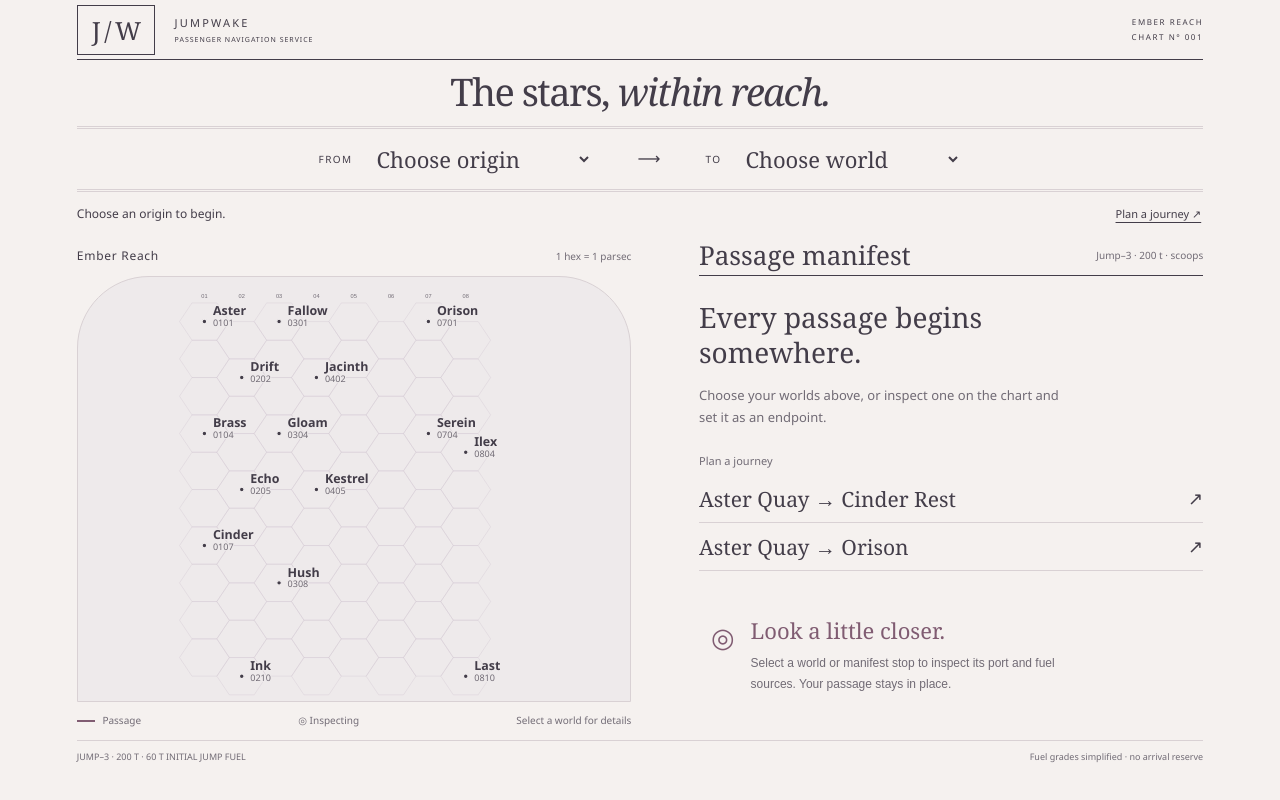
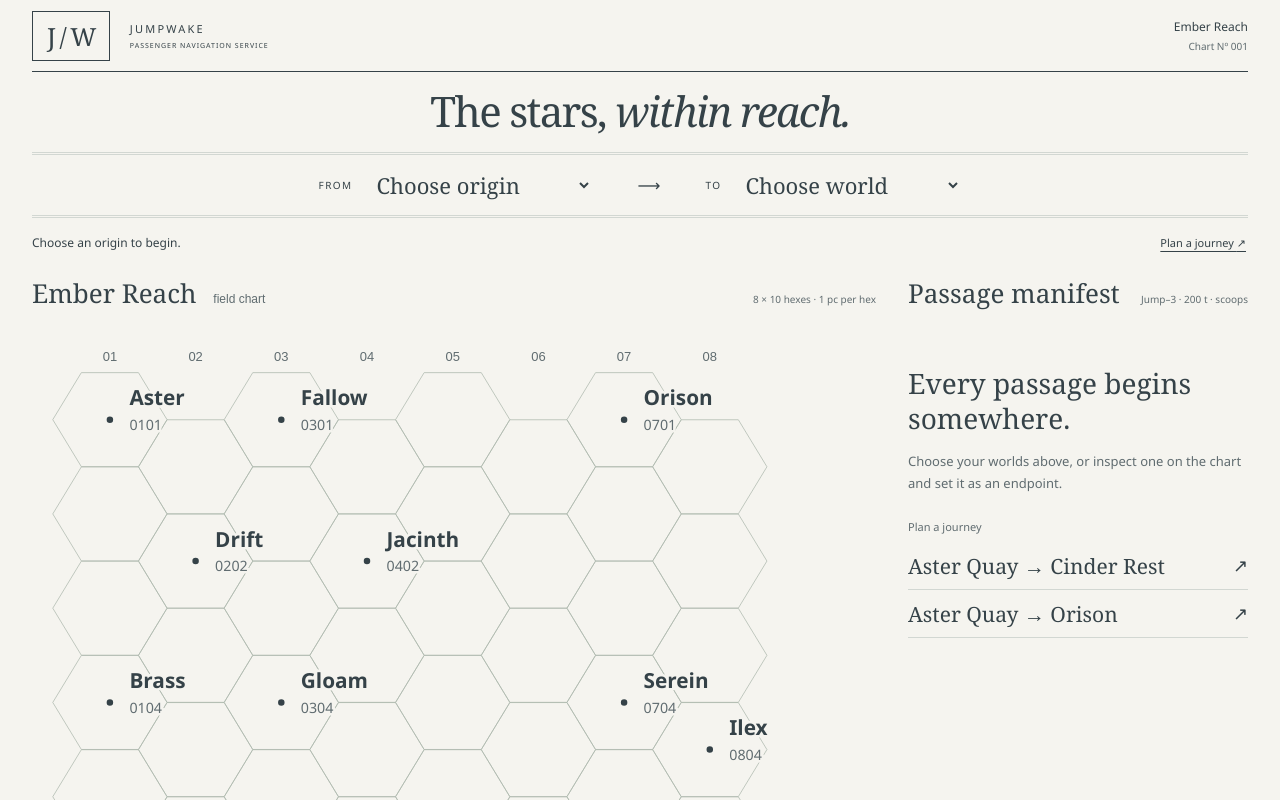
Before and after one commit to mkenter/jumpwake, a React (Vite) app: page / in a window 1280 px wide. Shown: the top 800 px of the page. Built offline with nearby package versions, Linux system fonts and the light colour scheme.

Commit message:
Restore refined Design 3 around calculated passages

```diff
--- a/src/components/PassageThree/PassageChart/PassageChart.module.css
+++ b/src/components/PassageThree/PassageChart/PassageChart.module.css
@@ -1,17 +1,16 @@
 .chart {
   display: block;
   width: 100%;
-  height: 464px;
-  background: #eeeaeb;
-  border: 1px solid var(--line);
-  border-radius: 72px 72px 0 0;
-  padding: 14px 6px 5px;
+  height: auto;
+  aspect-ratio: 650 / 800;
+  max-height: 1040px;
   overflow: hidden;
 }
 .grid polygon {
   fill: none;
-  stroke: #cfc5cf;
-  stroke-width: 0.65;
+  stroke: #aeb9ae;
+  stroke-width: 0.75;
+  vector-effect: non-scaling-stroke;
 }
 .coordinate {
   font:
@@ -22,7 +21,7 @@
 .route {
   fill: none;
   stroke: var(--accent);
-  stroke-width: 2.5;
+  stroke-width: 2;
   stroke-linejoin: round;
   pointer-events: none;
 }
@@ -35,7 +34,7 @@
 }
 .star {
   fill: var(--ink);
-  stroke: #eeeaeb;
+  stroke: var(--paper);
   stroke-width: 2;
   pointer-events: none;
 }
@@ -48,7 +47,7 @@
   pointer-events: none;
 }
 .selected .halo {
-  fill: #805c720a;
+  fill: #75566b0c;
   stroke: var(--accent);
   stroke-width: 1.5;
 }
@@ -66,32 +65,27 @@
   fill: var(--accent);
 }
 .name {
-  font-size: 22px;
+  font-size: 16px;
   font-weight: 600;
   fill: var(--ink);
 }
 .name,
 .code {
   paint-order: stroke;
-  stroke: #eeeaeb;
+  stroke: var(--paper);
   stroke-width: 4px;
   stroke-linejoin: round;
 }
 .code {
-  font-size: 16px;
+  font-size: 11px;
   fill: var(--muted);
-}
-@media (min-width: 701px) and (max-height: 850px) {
-  .chart {
-    height: 426px;
-  }
 }
 @media (max-width: 700px) {
   .chart {
-    height: auto;
-    aspect-ratio: 650 / 716;
-    border-radius: 44px 44px 0 0;
-    padding: 8px 0 0;
+    max-height: none;
+  }
+  .onRoute .star {
+    r: 11px;
   }
   .name {
     font-size: 22px;
--- a/src/components/PassageThree/PassageChart/PassageChart.tsx
+++ b/src/components/PassageThree/PassageChart/PassageChart.tsx
@@ -33,7 +33,7 @@ export function PassageChart({
   return (
     <svg
       className={styles.chart}
-      viewBox="-22 -16 650 716"
+      viewBox="-22 -18 650 800"
       role="group"
       aria-label="Ember Reach subsector. Select a world to inspect; use its details to change endpoints."
     >
@@ -123,7 +123,7 @@ export function PassageChart({
               className={styles.star}
               cx={p.x}
               cy={p.y}
-              r={index >= 0 ? 12 : 4}
+              r={index >= 0 ? 7 : 3.5}
             />
             <text className={styles.name} x={p.x + 15} y={p.y - 11}>
               {world.name.split(' ')[0]}
--- a/src/components/PassageThree/PassageThree.module.css
+++ b/src/components/PassageThree/PassageThree.module.css
@@ -1,13 +1,13 @@
 .page {
-  --ink: #433d49;
-  --muted: #716b75;
-  --accent: #805c72;
-  --line: #d9d1d4;
-  --paper: #f5f1ef;
+  --ink: #354248;
+  --muted: #606c70;
+  --accent: #75566b;
+  --line: #d2d7d2;
+  --paper: #f5f4ef;
   color: var(--ink);
   background: var(--paper);
   min-height: 100vh;
-  padding: 0 6%;
+  padding: 0 max(32px, calc((100vw - 1680px) / 2));
 }
 .page h1,
 .page h2,
@@ -27,7 +27,7 @@
   outline-offset: 3px;
 }
 .header {
-  min-height: 70px;
+  min-height: 72px;
   display: flex;
   align-items: center;
   gap: 20px;
@@ -55,9 +55,15 @@
 }
 .header .issue {
   margin-left: auto;
-  font-size: 8px;
+  font-size: 12px;
+  letter-spacing: 0;
   line-height: 1.8;
   text-align: right;
+}
+.issue > span {
+  display: block;
+  font-size: 10px;
+  color: var(--muted);
 }
 .title {
   text-align: center;
@@ -143,8 +149,10 @@
 }
 .workspace {
   display: grid;
-  grid-template-columns: 1.1fr 1fr;
-  gap: 6%;
+  grid-template-columns: minmax(0, 1fr) 340px;
+  gap: 32px;
+  align-items: start;
+  padding-top: 12px;
 }
 .mapPanel {
   min-width: 0;
@@ -152,15 +160,25 @@
 .mapHeading,
 .sectionHead {
   display: flex;
-  align-items: center;
+  align-items: baseline;
   justify-content: space-between;
-  gap: 12px;
-  min-height: 40px;
+  gap: 8px 12px;
+  min-height: 64px;
+  padding-bottom: 16px;
 }
-.mapHeading h2 {
-  font-size: 12px;
-  font-weight: 500;
-  letter-spacing: 0.06em;
+.mapHeading h2,
+.sectionHead h2 {
+  font:
+    26px/1.2 Georgia,
+    serif;
+}
+.mapHeading h2 span {
+  margin-left: 10px;
+  font:
+    12px 'Avenir Next',
+    Avenir,
+    sans-serif;
+  color: var(--muted);
 }
 .mapHeading > span,
 .sectionHead > span {
@@ -168,12 +186,9 @@
   color: var(--muted);
 }
 .sectionHead {
-  border-bottom: 1px solid var(--ink);
-}
-.sectionHead h2 {
-  font:
-    26px Georgia,
-    serif;
+  flex-wrap: wrap;
+  align-content: start;
+  row-gap: 4px;
 }
 .mapCaption {
   display: flex;
@@ -201,21 +216,21 @@
 .stop {
   width: 100%;
   display: grid;
-  grid-template-columns: 24px 1fr auto;
+  grid-template-columns: 22px minmax(0, 1fr) auto;
   align-items: start;
   gap: 10px;
   border: 0;
   border-bottom: 1px solid var(--line);
-  padding: 10px 8px;
+  padding: 14px 10px;
   background: none;
   text-align: left;
 }
 .stop:hover,
 .highlightStop {
-  background: #805c720a;
+  background: #e7ece780;
 }
 .activeStop {
-  background: #805c7214;
+  background: #e7ece7;
   box-shadow: inset 2px 0 var(--accent);
 }
 .ordinal {
@@ -227,31 +242,26 @@
   min-width: 0;
 }
 .stopTitle {
-  display: flex;
-  align-items: baseline;
-  justify-content: space-between;
-  gap: 8px;
+  display: block;
   font:
-    21px Georgia,
+    21px/1.2 Georgia,
     serif;
 }
 .stopTitle small {
+  display: block;
+  margin-top: 5px;
   font:
-    10px 'Avenir Next',
+    10px/1.5 'Avenir Next',
     Avenir,
     sans-serif;
   color: var(--muted);
-  white-space: nowrap;
 }
 .stopAction {
   font-size: 12px;
 }
 .stopDetails {
-  display: flex;
-  flex-wrap: wrap;
-  align-items: baseline;
-  justify-content: space-between;
-  gap: 2px 12px;
+  display: grid;
+  gap: 4px;
   margin-top: 5px;
   line-height: 1.4;
 }
@@ -263,39 +273,15 @@
 .price {
   font-size: 11px;
   padding-top: 4px;
-  min-width: 48px;
   text-align: right;
   white-space: nowrap;
 }
 .manifestNote {
   font-size: 10px;
   color: var(--muted);
-  padding: 7px 0;
+  padding: 14px 0;
+  line-height: 1.7;
   border-bottom: 3px double var(--line);
-}
-.inspectionHint {
-  display: flex;
-  gap: 16px;
-  padding: 28px 12px;
-  color: var(--accent);
-}
-.inspectionHint > span {
-  font-size: 27px;
-}
-.inspectionHint p {
-  font:
-    22px Georgia,
-    serif;
-}
-.inspectionHint p span {
-  display: inline-block;
-  font:
-    12px/1.7 'Avenir Next',
-    Avenir,
-    sans-serif;
-  color: var(--muted);
-  margin-top: 8px;
-  max-width: 340px;
 }
 .empty {
   padding: 24px 0 16px;
@@ -363,45 +349,40 @@
   overflow: hidden;
   clip-path: inset(50%);
 }
-@media (min-width: 701px) and (max-height: 850px) {
-  .header {
-    min-height: 60px;
+@media (max-width: 1100px) {
+  .workspace {
+    display: block;
+    padding-top: 20px;
   }
-  .title {
-    padding: 10px 0 12px;
+  .mobileTabs {
+    display: flex;
+    border-bottom: 1px solid var(--line);
   }
-  .title h1 {
-    font-size: 38px;
+  .mobileTabs button {
+    flex: 1;
+    min-height: 44px;
+    background: transparent;
+    border: 0;
+    border-bottom: 2px solid transparent;
+    font-size: 12px;
+    color: var(--muted);
   }
-  .journeySummary {
-    min-height: 40px;
-  }
-  .stop {
-    padding-top: 8px;
-    padding-bottom: 8px;
-  }
-  .footer {
-    margin-top: 12px;
-    padding: 9px 0;
+  .mobileTabs button[aria-pressed='true'] {
+    color: var(--ink);
+    border-bottom-color: var(--accent);
   }
 }
 @media (min-width: 701px) and (max-width: 1100px) {
   .page {
-    padding: 0 3%;
+    padding-inline: 24px;
   }
-  .workspace {
-    gap: 4%;
+  .mapHeading {
+    flex-wrap: wrap;
+    align-content: start;
+    row-gap: 4px;
   }
-  .sectionHead {
-    align-items: baseline;
-    flex-wrap: wrap;
-    padding-bottom: 7px;
-  }
-  .sectionHead h2 {
-    font-size: 23px;
-  }
-  .stopTitle {
-    flex-wrap: wrap;
+  .mapHeading h2 span {
+    display: none;
   }
   .endpoints {
     gap: 20px;
@@ -412,7 +393,7 @@
 }
 @media (max-width: 700px) {
   .page {
-    padding: 0 20px;
+    padding: 0 16px;
   }
   .header {
     min-height: 60px;
@@ -453,8 +434,7 @@
   }
   .endpoints select {
     width: 100%;
-    font-family: inherit;
-    font-size: 16px;
+    font-size: 20px;
     display: block;
   }
   .journeySummary {
@@ -468,40 +448,33 @@
   .optimizationLabel {
     display: none;
   }
-  .mobileTabs {
-    display: flex;
-    border-bottom: 1px solid var(--line);
+  .mapPanel {
+    width: calc(100% + 24px);
+    margin-inline: -12px;
   }
-  .mobileTabs button {
-    flex: 1;
-    min-height: 44px;
-    background: transparent;
-    border: 0;
-    border-bottom: 2px solid transparent;
-    font-size: 12px;
-    color: var(--muted);
+  .mapHeading,
+  .mapCaption {
+    margin-inline: 12px;
   }
-  .mobileTabs button[aria-pressed='true'] {
-    color: var(--ink);
-    border-bottom-color: var(--accent);
+  .mapHeading,
+  .sectionHead {
+    min-height: 64px;
   }
-  .workspace {
-    display: block;
-    padding-top: 8px;
+  .mapHeading h2,
+  .sectionHead h2 {
+    font-size: 24px;
   }
-  .mapHeading {
-    min-height: 34px;
+  .mapHeading h2 span {
+    display: none;
+  }
+  .mapHeading > span {
+    max-width: 90px;
+    text-align: right;
   }
   .mapCaption {
     font-size: 9px;
     gap: 6px;
     margin-top: 8px;
-  }
-  .sectionHead {
-    min-height: 48px;
-  }
-  .sectionHead h2 {
-    font-size: 24px;
   }
   .sectionHead > span {
     font-size: 9px;
@@ -510,10 +483,6 @@
     padding: 13px 4px;
     grid-template-columns: 22px 1fr auto;
     gap: 8px;
-  }
-  .stopTitle {
-    flex-wrap: wrap;
-    row-gap: 3px;
   }
   .stopTitle small {
     font-size: 10px;
--- a/src/components/PassageThree/PassageThree.tsx
+++ b/src/components/PassageThree/PassageThree.tsx
@@ -23,14 +23,14 @@ export function PassageThree() {
   const [highlight, setHighlight] = useState<string | null>(null);
   const [view, setView] = useState<'chart' | 'manifest'>('chart');
   const [compact, setCompact] = useState(
-    () => window.matchMedia('(max-width: 700px)').matches,
+    () => window.matchMedia('(max-width: 1100px)').matches,
   );
   const originRef = useRef<HTMLSelectElement>(null);
   const destinationRef = useRef<HTMLSelectElement>(null);
   const reduced = useReducedMotion();
 
   useEffect(() => {
-    const query = window.matchMedia('(max-width: 700px)');
+    const query = window.matchMedia('(max-width: 1100px)');
     const update = () => setCompact(query.matches);
     query.addEventListener('change', update);
     return () => query.removeEventListener('change', update);
@@ -86,6 +86,21 @@ export function PassageThree() {
     );
   }
 
+  const inspectionPanel = inspection ? (
+    <WorldInspection
+      inspection={inspection}
+      compact={compact}
+      origin={origin}
+      destination={destination}
+      routeIndices={stops.flatMap((stop, index) =>
+        stop.world === inspection.id ? [index + 1] : [],
+      )}
+      hasPassage={Boolean(passage)}
+      onClose={closeInspection}
+      onUseWorld={useWorld}
+    />
+  ) : null;
+
   return (
     <div className={styles.page}>
       <a className={styles.skipLink} href="#main-content">
@@ -99,9 +114,8 @@ export function PassageThree() {
           JUMPWAKE<small>PASSENGER NAVIGATION SERVICE</small>
         </span>
         <span className={styles.issue}>
-          EMBER REACH
-          <br />
-          CHART Nº 001
+          Ember Reach
+          <span>Chart Nº 001</span>
         </span>
       </header>
       <main id="main-content" tabIndex={-1}>
@@ -214,8 +228,10 @@ export function PassageThree() {
             hidden={compact && view !== 'chart'}
           >
             <div className={styles.mapHeading}>
-              <h2>Ember Reach</h2>
-              <span>1 hex = 1 parsec</span>
+              <h2>
+                Ember Reach <span>field chart</span>
+              </h2>
+              <span>8 × 10 hexes · 1 pc per hex</span>
             </div>
             <PassageChart
               stops={stops.filter((stop) => stop.kind !== 'refuel')}
@@ -244,6 +260,7 @@ export function PassageThree() {
                 <h2>Passage manifest</h2>
                 <span>Jump–3 · 200 t · scoops</span>
               </div>
+              {!compact && inspectionPanel}
               {passage ? (
                 <motion.ol
                   key={`${origin}-${destination}`}
@@ -346,32 +363,7 @@ export function PassageThree() {
                 </p>
               )}
             </section>
-            {inspection ? (
-              <WorldInspection
-                inspection={inspection}
-                compact={compact}
-                origin={origin}
-                destination={destination}
-                routeIndices={stops.flatMap((stop, index) =>
-                  stop.world === inspection.id ? [index + 1] : [],
-                )}
-                hasPassage={Boolean(passage)}
-                onClose={closeInspection}
-                onUseWorld={useWorld}
-              />
-            ) : (
-              <div className={styles.inspectionHint} hidden={compact}>
-                <span aria-hidden="true">◎</span>
-                <p>
-                  Look a little closer.
-                  <br />
-                  <span>
-                    Select a world or manifest stop to inspect its port and fuel
-                    sources. Your passage stays in place.
-                  </span>
-                </p>
-              </div>
-            )}
+            {compact && inspectionPanel}
           </div>
         </div>
       </main>
--- a/src/components/PassageThree/WorldInspection/WorldInspection.module.css
+++ b/src/components/PassageThree/WorldInspection/WorldInspection.module.css
@@ -1,7 +1,8 @@
 .inspector {
-  margin-top: 16px;
-  padding: 0 0 0 16px;
-  border-left: 2px solid var(--accent);
+  margin-bottom: 20px;
+  padding: 16px;
+  border-top: 1px solid var(--ink);
+  border-left: 1px solid var(--line);
 }
 .heading {
   display: flex;
@@ -18,13 +19,13 @@
   outline: none;
 }
 .heading h2 span {
-  display: inline-block;
+  display: block;
   color: var(--muted);
   font:
     10px 'Avenir Next',
     Avenir,
     sans-serif;
-  margin-left: 8px;
+  margin-top: 7px;
 }
 .close {
   background: none;
@@ -43,14 +44,16 @@
   color: var(--muted);
   font-size: 12px;
   line-height: 1.6;
-  margin-top: 5px;
+  margin-top: 12px;
 }
 .inspector .fuel,
 .sheet .fuel {
   display: flex;
   gap: 12px;
   font-size: 11px;
-  margin-top: 8px;
+  margin-top: 12px;
+  padding-top: 12px;
+  border-top: 1px solid var(--line);
 }
 .fuel > span {
   color: var(--muted);
@@ -88,10 +91,10 @@
   border-top: 3px double var(--accent);
   background: var(--paper);
   color: var(--ink);
-  box-shadow: 0 -10px 40px #433d4910;
+  box-shadow: 0 -10px 40px #35424810;
 }
 .sheet::backdrop {
-  background: #433d494d;
+  background: #3542484d;
 }
 .sheet .heading h2 {
   font-size: 30px;
@@ -123,17 +126,3 @@
 :global(body):has(.sheet[open]) {
   overflow: hidden;
 }
-@media (min-width: 701px) and (max-height: 850px) {
-  .inspector {
-    margin-top: 10px;
-  }
-  .heading {
-    min-height: 36px;
-  }
-  .close {
-    height: 44px;
-  }
-  .actions {
-    margin-top: 9px;
-  }
-}
--- a/src/components/PassageThree/presentation.ts
+++ b/src/components/PassageThree/presentation.ts
@@ -56,9 +56,12 @@ export function routeStops(result: RouteResult): Stop[] {
     })),
   ];
 }
+// Presentation-only projection shared by hexes, routes and interaction targets.
+// Engine addresses and distances are unaffected; glyphs are not stretched.
+const rowScale = 1.1;
 export const point = (w: { col: number; row: number }) => ({
   x: 38 + (w.col - 1) * 66,
-  y: 38 + (w.row - 1) * 66 + (w.col % 2 === 0 ? 33 : 0),
+  y: (38 + (w.row - 1) * 66 + (w.col % 2 === 0 ? 33 : 0)) * rowScale,
 });
 export const hexes = Array.from({ length: 80 }, (_, i) => {
   const col = Math.floor(i / 10) + 1;
@@ -69,7 +72,7 @@ export const hexes = Array.from({ length: 80 }, (_, i) => {
     row,
     points: Array.from({ length: 6 }, (_, n) => {
       const a = (Math.PI * n) / 3;
-      return `${x + 44 * Math.cos(a)},${y + 38 * Math.sin(a)}`;
+      return `${x + 44 * Math.cos(a)},${y + 38 * Math.sin(a) * rowScale}`;
     }).join(' '),
   };
 });
--- a/src/styles/tokens.css
+++ b/src/styles/tokens.css
@@ -1,7 +1,7 @@
 :root {
   color-scheme: light;
-  --color-background: #f5f1ef;
-  --color-text: #433d49;
-  --color-accent: #805c72;
+  --color-background: #f5f4ef;
+  --color-text: #354248;
+  --color-accent: #75566b;
   --font-body: 'Avenir Next', Avenir, 'Segoe UI', sans-serif;
 }
```
Also changed, not shown: 3 other files (tests, documents, lock files or other folders).
